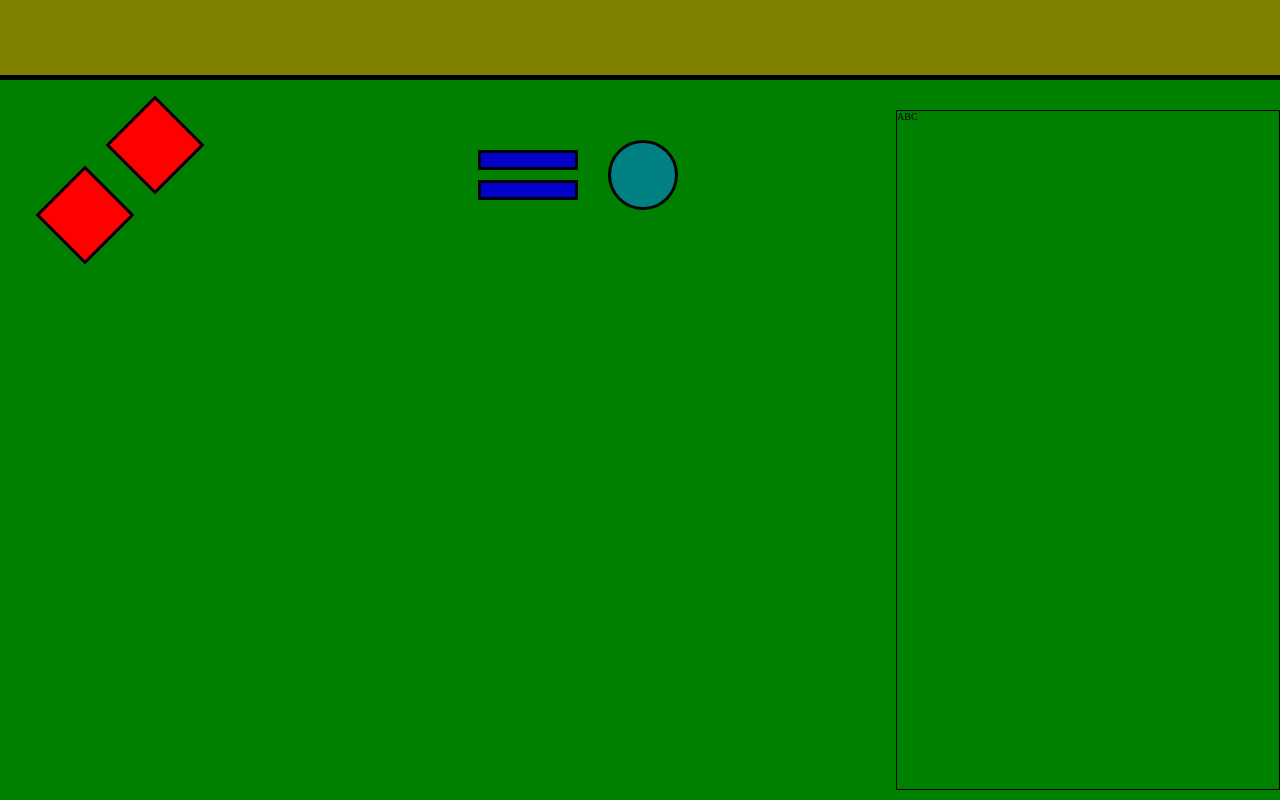
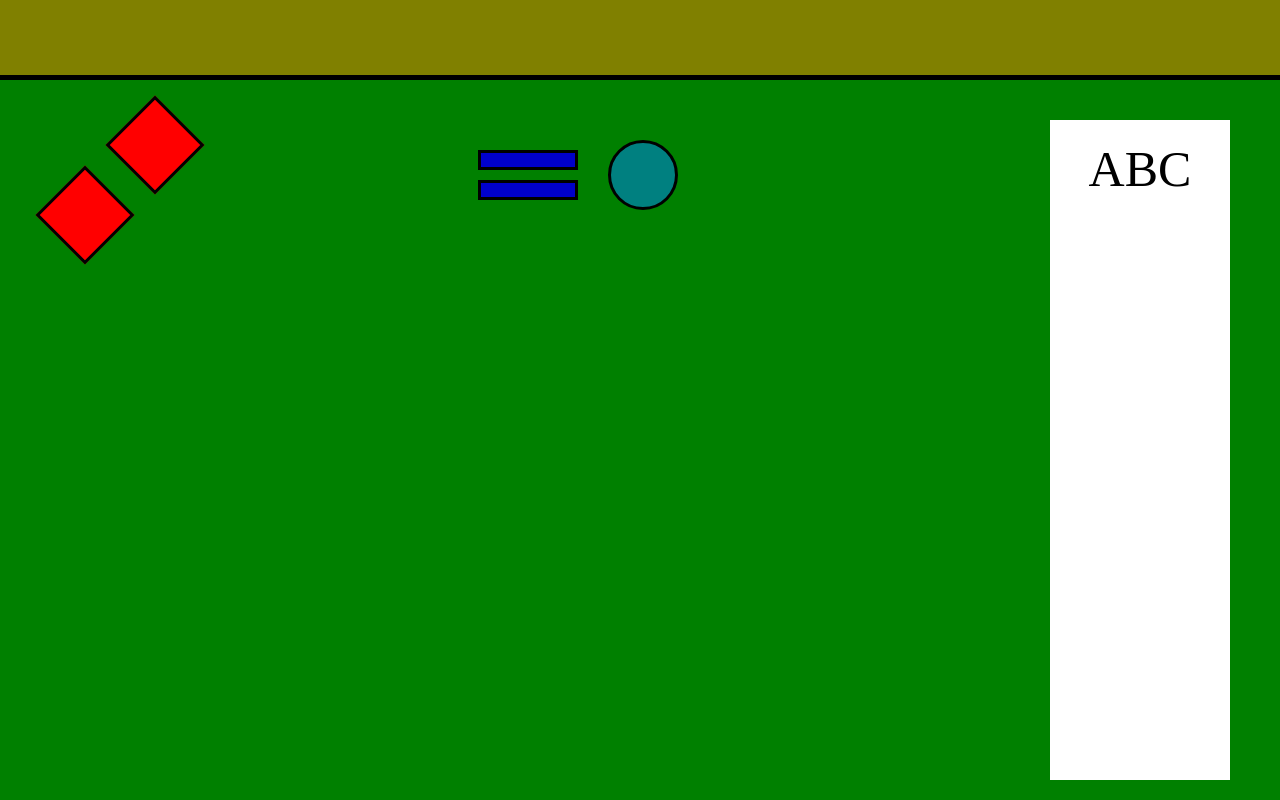
Before and after one commit to PiotrSierant/JuniorGameEditorTask, a plain HTML site: page index.html in a window 1280 px wide. Drawn offline with Linux system fonts and the light colour scheme.

Commit message:
task completed

```diff
--- a/index.html
+++ b/index.html
@@ -24,9 +24,12 @@
                 <div class="circle"></div>
             </section>
         </section>
-
         <section class="container__right">
-            <div>ABC</div>
+            <div>
+                <p>
+                    ABC
+                </p>
+            </div>
         </section>
     </main>
 </body>
--- a/style.css
+++ b/style.css
@@ -26,8 +26,10 @@
 .container__right {
     min-width: 100%;
     display: flex;
-    border: 1px solid black;
     height: 100%;
+    margin-top: 1rem;
+    padding-left: 4rem;
+    padding-bottom: 2rem;
 }
 .square__container {
     padding: 0 5rem;
@@ -66,6 +68,16 @@
     width: 7rem;
     height: 7rem;
 }
+.container__right div {
+    background-color: #0000FF;
+    min-width: 18rem;
+}
+.container__right div p {
+    text-align: center;
+    text-transform: uppercase;
+    font-size: 5rem;
+    margin-top: 2rem;
+}
 @media screen and (min-width: 583px) {
     .main {
         flex-direction: row;
@@ -73,8 +85,12 @@
     .container__right {
         min-width: 30%;
         align-items: stretch;
+        justify-content: flex-end;
+        padding-right: 5rem;
     }
-
+    .container__right div {
+        background-color: #C83737;
+    }
 }
 
 @media screen and (min-width: 900px) {
@@ -85,56 +101,7 @@
     .container__left .lineAndCircle__container {
         width: 50%;
     }
+    .container__right div {
+        background-color: #FFFFFF;
+    }
 }
-
-/*.container__square div {*/
-/*    width: 10rem;*/
-/*    height: 10rem;*/
-/*    background-color: #FF0000;*/
-/*    transform: rotate(45deg);*/
-/*    border: .5rem solid black;*/
-/*}*/
-/*.container__square div:nth-child(1) {*/
-/*    transform: translateY(100%) rotate(45deg);*/
-/*}*/
-/*.container__circleAndLine {*/
-/*    width: 100%;*/
-/*    padding: 1rem;*/
-/*    display: flex;*/
-/*    gap: 4rem;*/
-/*}*/
-/*.container__line {*/
-/*    display: flex;*/
-/*    flex-direction: column;*/
-/*    gap: 4rem;*/
-/*}*/
-/*.line {*/
-/*    width: 15rem;*/
-/*    height: 2rem;*/
-/*    background-color: #0000CB;*/
-/*    border: .5rem solid black;*/
-/*}*/
-/*.circle {*/
-/*    width: 10rem;*/
-/*    background-color: #008080;*/
-/*    border-radius: 50%;*/
-/*    border: .5rem solid black;*/
-/*}*/
-/*.container__block {*/
-/*    width: 100%;*/
-/*    padding-left: 8rem;*/
-/*    margin-bottom: 1rem;*/
-/*}*/
-/*.container__block div {*/
-/*    width: 18rem;*/
-/*    min-height: 30rem;*/
-/*    background-color: #0000CB;*/
-/*    border: .5rem solid black;*/
-/*}*/
-
-/*@media screen and (min-width: 583px) {*/
-/*    .main {*/
-/*        flex-direction: row;*/
-/*        padding: 0;*/
-/*    }*/
-/*}*/
```
